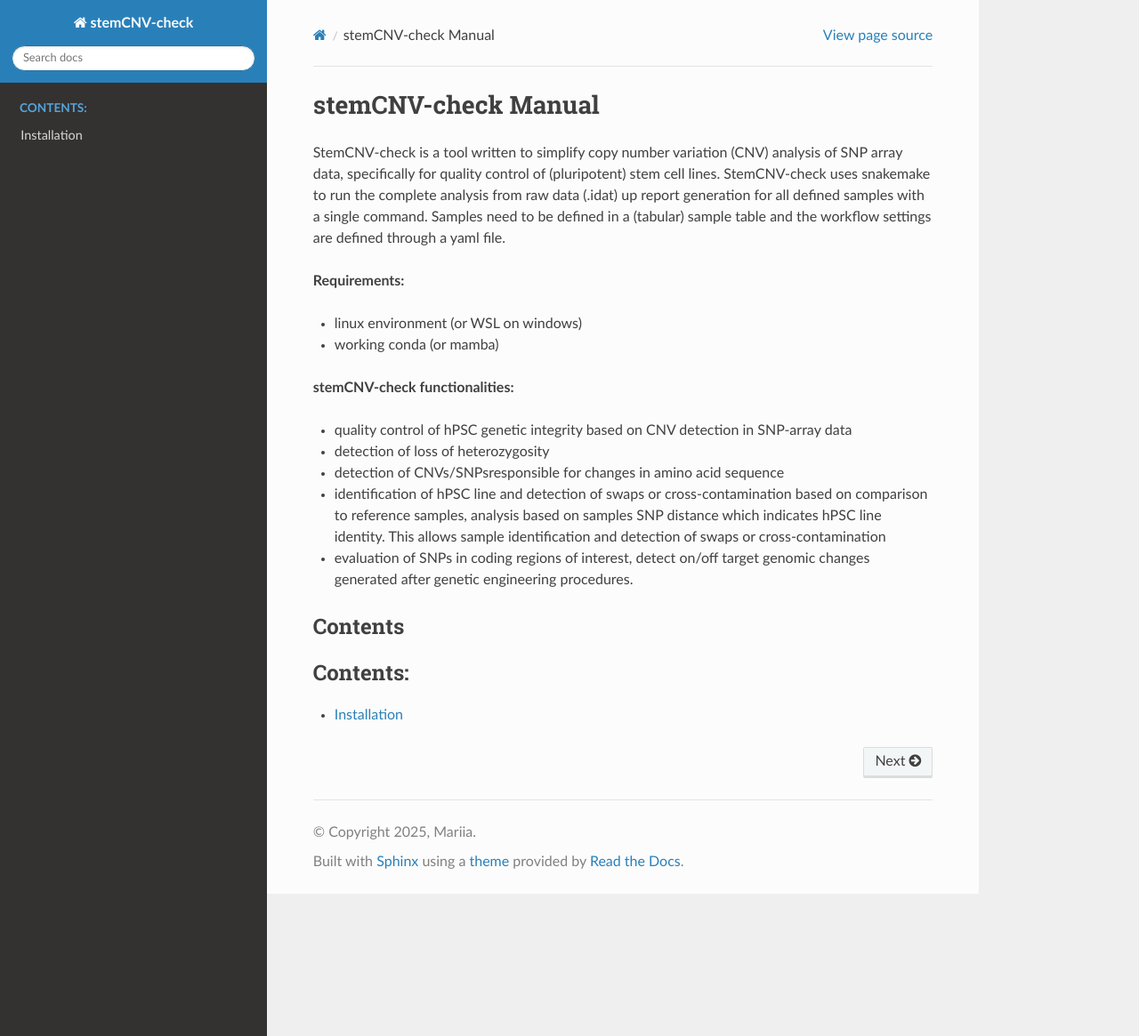
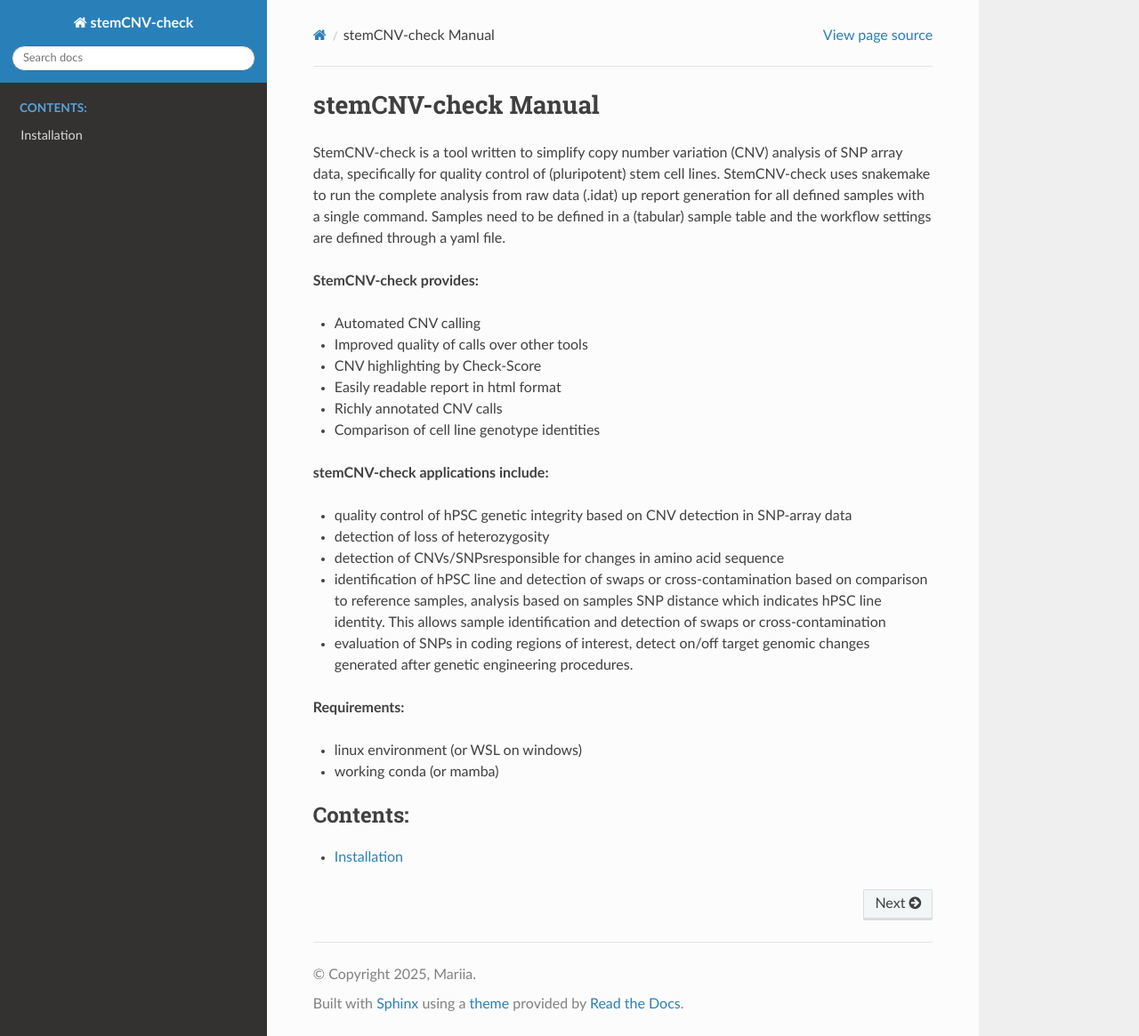
Before and after one commit to icalledmyselfmoon/stemCNV_check_Read_the_docs, a Sphinx documentation site: the page built from source/index.rst, in a window 1280 px wide and 1165 px high. Shown: the whole window at 89% size. Built offline with Sphinx 7.4.7 and the Read the Docs theme 3.1.0, drawn with Linux system fonts in a browser that asks for light colours.

Commit message:
Update index.rst

```diff
--- a/source/index.rst
+++ b/source/index.rst
@@ -8,12 +8,16 @@ stemCNV-check Manual
 
 StemCNV-check is a tool written to simplify copy number variation (CNV) analysis of SNP array data, specifically for quality control of (pluripotent) stem cell lines. StemCNV-check uses snakemake to run the complete analysis from raw data (.idat) up report generation for all defined samples with a single command. Samples need to be defined in a (tabular) sample table and the workflow settings are defined through a yaml file.
 
-**Requirements:**
+**StemCNV-check provides:**
 
-- linux environment (or WSL on windows)
-- working conda (or mamba)
+• Automated CNV calling
+• Improved quality of calls over other tools
+• CNV highlighting by Check-Score
+• Easily readable report in html format
+• Richly annotated CNV calls
+• Comparison of cell line genotype identities
 
-**stemCNV-check functionalities:**
+**stemCNV-check applications include:**
 
 - quality control of hPSC genetic integrity based on CNV detection in SNP-array data
 - detection of loss of heterozygosity
@@ -22,8 +26,10 @@ StemCNV-check is a tool written to simplify copy number variation (CNV) analysis
 
 - evaluation of SNPs in coding regions of interest, detect  on/off target genomic changes generated after genetic engineering procedures.
 
-Contents
---------
+**Requirements:**
+
+- linux environment (or WSL on windows)
+- working conda (or mamba)
 
 .. toctree::
     :maxdepth: 2
```
